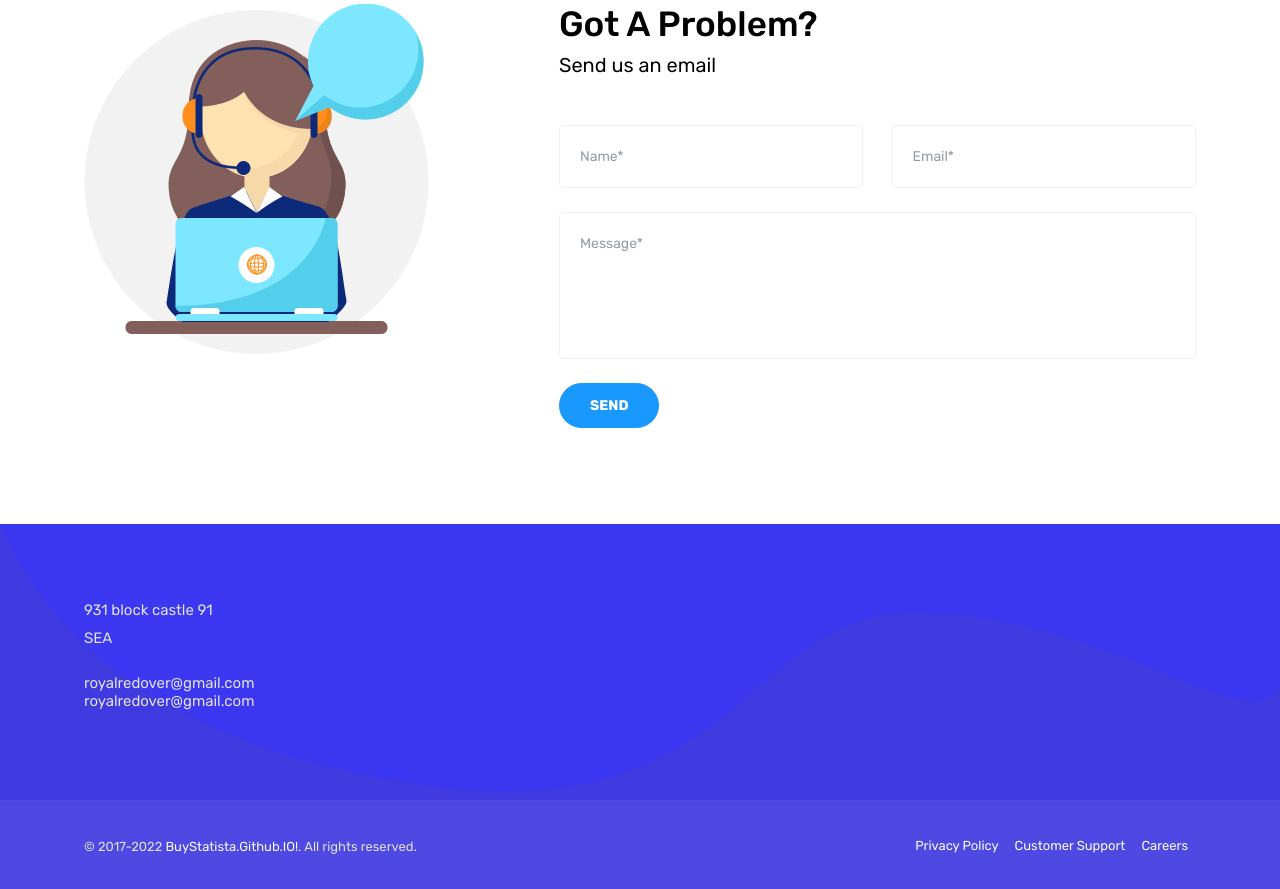
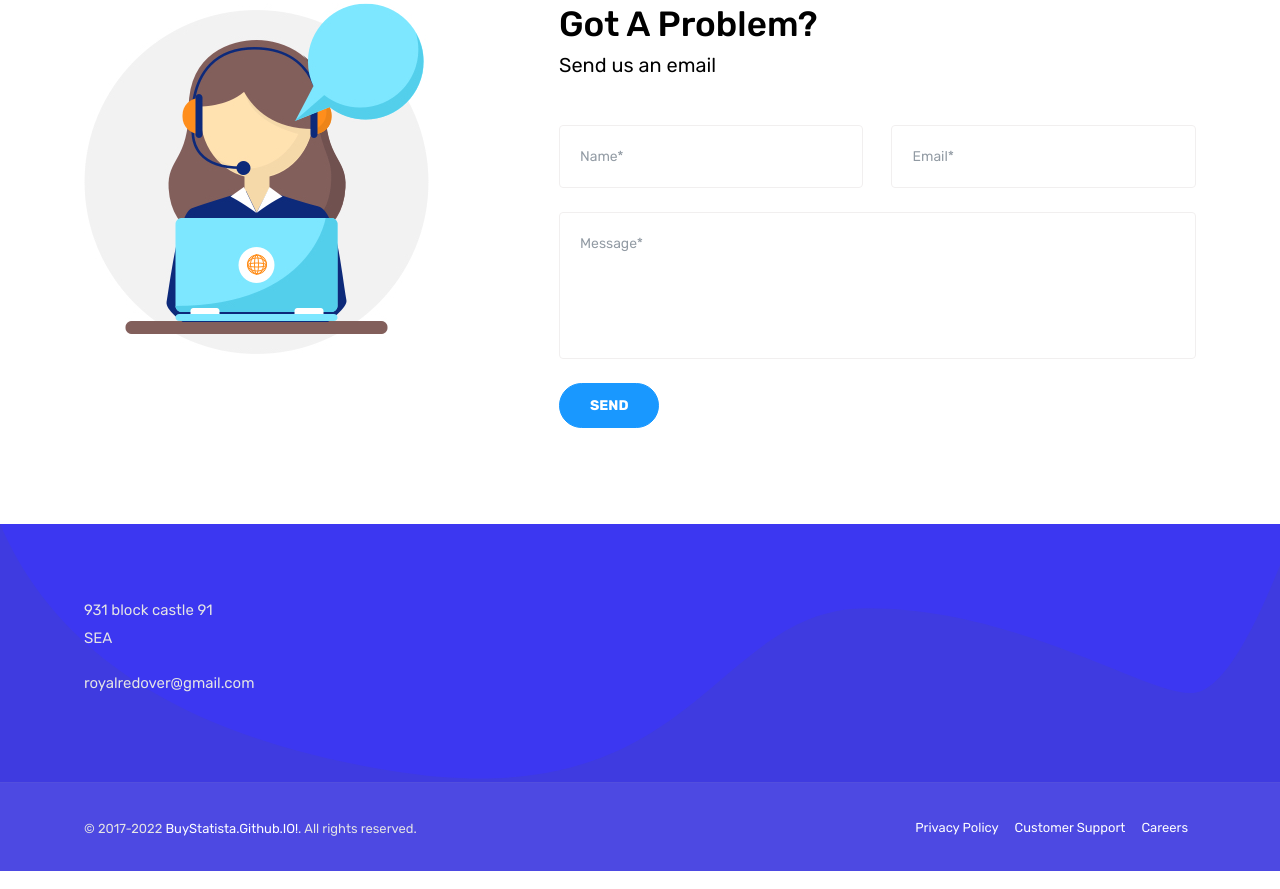
Before and after one commit to buystatista/buystatista.github.io, a website: page index.html in a window 1280 px wide. Shown: the part 4083-4972 px from the top of the page. Drawn offline with Linux system fonts and the light colour scheme.

Commit message:
Update index.html

```diff
--- a/index.html
+++ b/index.html
@@ -499,9 +499,6 @@
 								<div class="d-flex align-items-center">
 									<a href="mailto:royalredover@gmail.com" class="footer-link">royalredover@gmail.com</a>
 								</div>
-								<div class="d-flex align-items-center">
-									<a href="mailto:royalredover@gmail.com" class="footer-link">royalredover@gmail.com</a>
-								</div>
 							</address>
 
 						</div>
```
